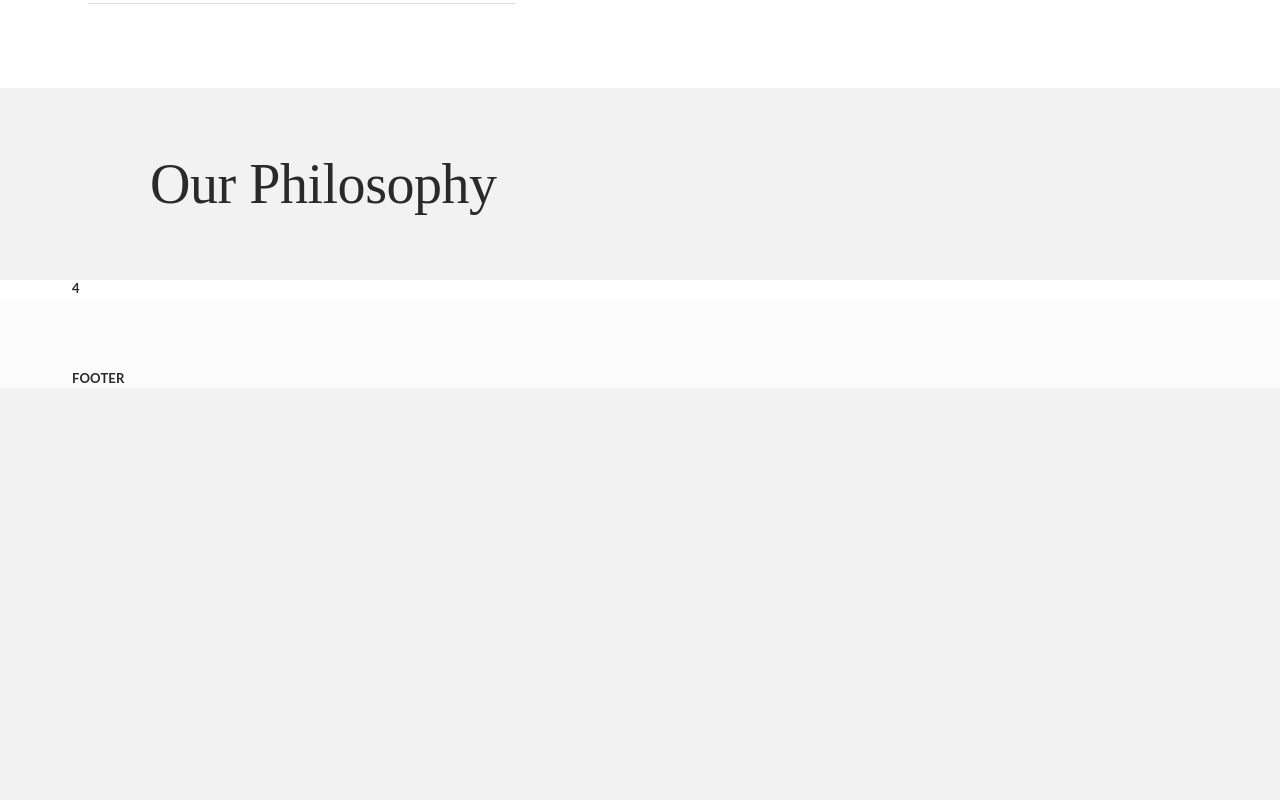
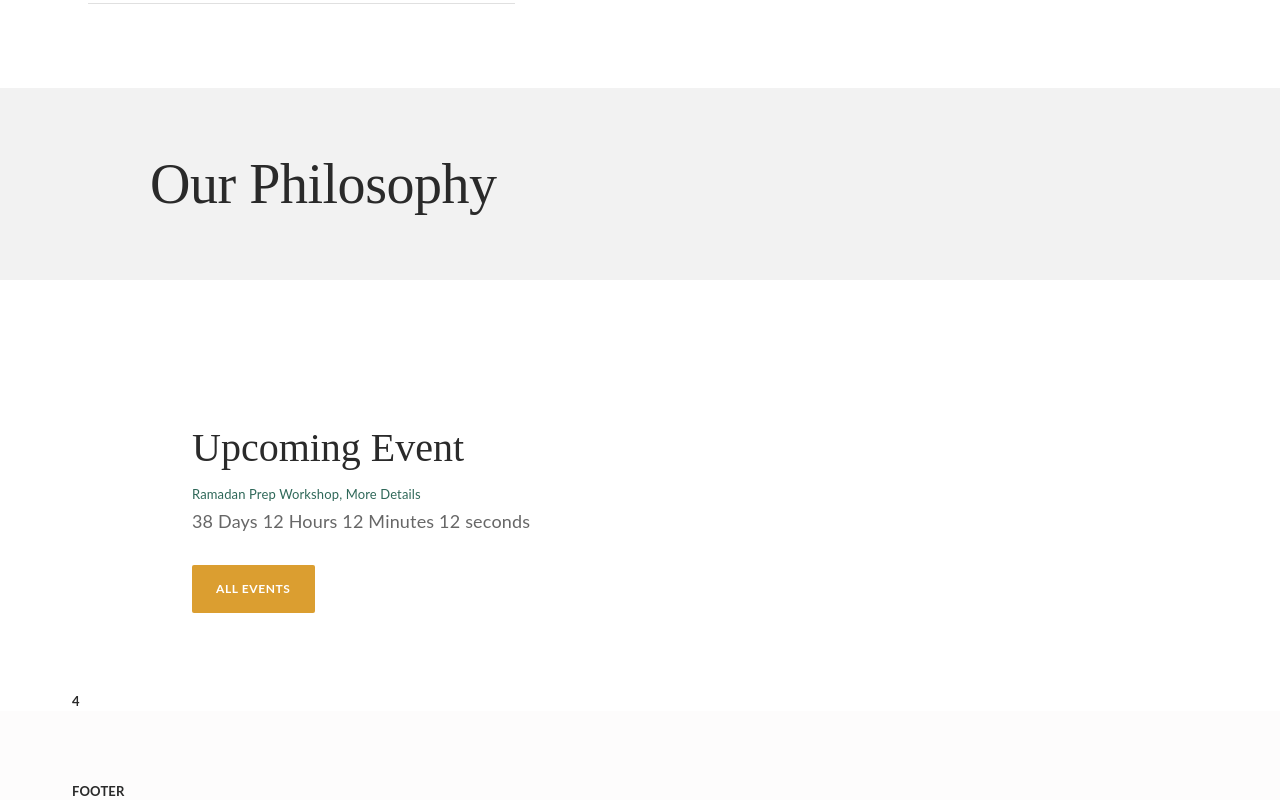
Before and after one commit to peerzadesaif/RozaDargahReactWebApp, a React (Create React App) app: page / in a window 1280 px wide. Shown: the part 1362-2162 px from the top of the page. Before the commit the page ends 1750 px from the top, so only its background shows below. Built offline with nearby package versions, Linux system fonts and the light colour scheme.

Commit message:
Added the event manager container

```diff
--- a/src/pages/Home/Home.js
+++ b/src/pages/Home/Home.js
@@ -106,6 +106,41 @@ export default function Home() {
                 </Grid>
             </Box>
             <Box px={{ xs: 3, sm: 5, md: 9 }} bgcolor='white' overflow='hidden'>
+            <Box
+              pt={{ xs: 5, md: 15 }}
+              pl={{ xs: 5, md: 15 }}
+              pr={{ xs: 5, md: 5 }}
+              pb={{ xs: 5, md: 10 }}
+            >
+
+              <Box pt={3}>
+                <Typography variant='h3' gutterBottom>
+                Upcoming Event
+                </Typography>
+              </Box>
+              <Typography
+                variant='body1'
+                gutterBottom
+                className='small green300'
+              >
+               Ramadan Prep Workshop, More Details
+              </Typography>
+              <Typography
+                variant='body1'
+                gutterBottom
+                className='large'
+                color='textSecondary'
+              >
+               38 Days 12 Hours 12 Minutes 12 seconds
+              </Typography>
+              <Box pt={3}>
+                <Button color='secondary' variant='contained' className='alt'>
+                 All Events
+                </Button>
+              </Box>
+            </Box>
+            </Box>
+            <Box px={{ xs: 3, sm: 5, md: 9 }} bgcolor='white' overflow='hidden'>
                 4
             </Box>
         </Box>
```
Also changed, not shown: src/assets/Images/ezgif.com-gif-maker.jpg (added).
